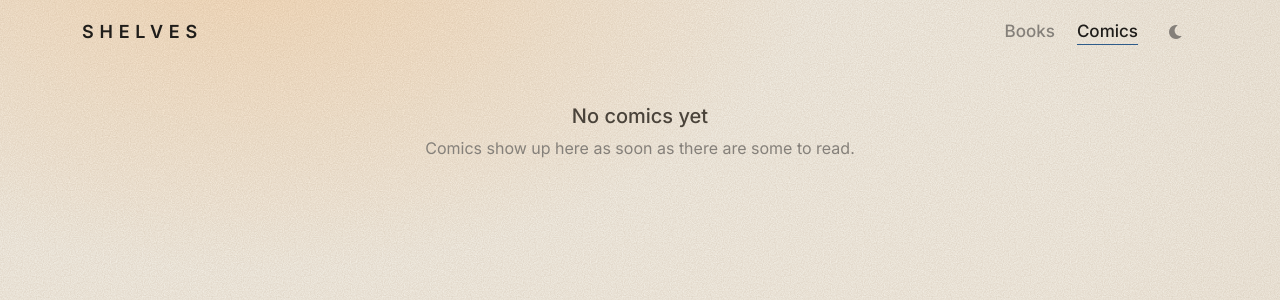
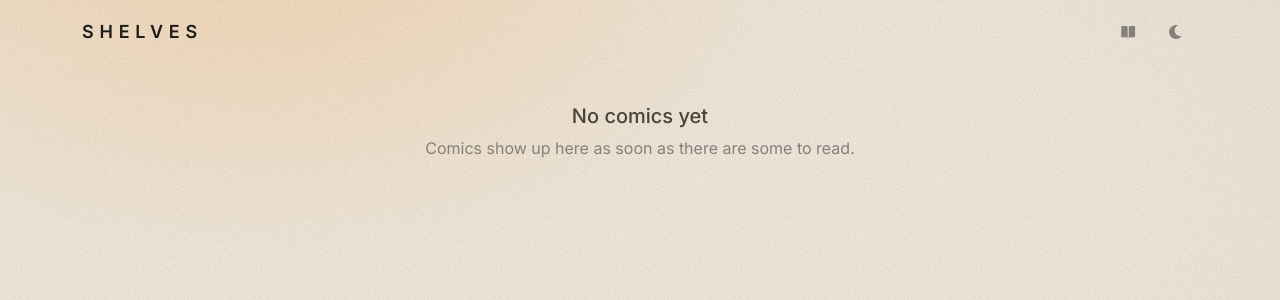
Before and after one commit to ego-alt/library, a Flask app: page /comics/ in a window 1280 px wide. Shown: the top 300 px of the page. Run offline with Flask 3, Linux system fonts and the light colour scheme; the visitor is signed in with stand-in values (Sample User, id 1); data that the repository does not hold is empty; parts of the project's set-up code (start-up, migrations or seed data) failed here and were passed over; some libraries are stand-ins or nearby versions.

Commit message:
small/books and comics as one quiet icon beside night mode

```diff
--- a/library/static/css/index.css
+++ b/library/static/css/index.css
@@ -81,42 +81,10 @@ h2 { font-size: var(--text-lg); font-weight: 600; line-height: 1.3; }
 /* Something is downloading. */
 .bar-icon__dot { position: absolute; top: 9px; right: 9px; width: 7px; height: 7px; border-radius: 50%; background: var(--color-accent); }
 
-/* The two shelves, in the bar beside night mode and the menu. */
+/* The shelf switch: a solid drawing the size and weight of the icons
+   beside it. */
+.bar-svg { width: 1.15em; height: 1.15em; fill: currentColor; vertical-align: -0.15em; }
 .lib-bar { margin-bottom: 0; }  /* the page sets its own top (--page-top) */
-.shelf-nav {
-    display: flex;
-    align-items: baseline;
-    gap: 22px;
-    margin-right: var(--space-3);
-}
-.shelf-nav a {
-    position: relative;
-    color: var(--color-text-muted);
-    text-decoration: none;
-    font-size: 1.0625rem;
-    font-weight: 500;
-    border-bottom: 1px solid transparent;
-    white-space: nowrap;
-    transition: color var(--dur-fast) ease, border-color var(--dur-fast) ease;
-}
-.shelf-nav a:hover { color: var(--color-text-primary); }
-/* 44 px to the finger, the same line to the eye. */
-.shelf-nav a::before { content: ""; position: absolute; inset: -12px -10px; }
-.shelf-nav a[aria-current="page"] { color: var(--color-text-primary); border-bottom-color: var(--color-accent); }
-@media (max-width: 420px) {
-    /* Room for the name, both shelves and the two icons on a phone. */
-    .lib-bar .lib-bar__title { font-size: 1rem; letter-spacing: 0.22em; }
-    .lib-bar .shelf-nav { gap: 14px; margin-right: var(--space-1); }
-    .lib-bar .shelf-nav a { font-size: 1rem; }
-    .lib-bar__actions .btn { min-width: 40px; }
-}
-@media (max-width: 360px) {
-    .lib-bar .lib-bar__title { font-size: 0.9375rem; letter-spacing: 0.14em; }
-    .lib-bar .shelf-nav { gap: 12px; margin-right: 0; }
-    .lib-bar .shelf-nav a { font-size: 0.9375rem; }
-    .lib-bar__actions { gap: 0; }
-    .lib-bar__actions .btn { min-width: 36px; padding-left: 6px; padding-right: 6px; }
-}
 .count {
     display: inline-block;
     min-width: 1.4em;
@@ -132,8 +100,6 @@ h2 { font-size: var(--text-lg); font-weight: 600; line-height: 1.3; }
 @media (max-width: 640px) {
     .lib-bar__inner { height: 56px; }
     .lib-bar__title { letter-spacing: 0.22em; font-size: 1rem; }
-    .shelf-nav { gap: 16px; }
-    .shelf-nav a { font-size: 1rem; }
 }
 /* The hang: covers at book proportions (2:3, so nothing important is
    cropped), five across on a laptop, equally spaced, stepping down to 4, 3
--- a/library/templates/_layout.html
+++ b/library/templates/_layout.html
@@ -33,17 +33,25 @@
     {% block styles %}{% endblock %}
 </head>
 <body{% block body_attrs %}{% endblock %}>
-    {# A slim paper bar: the name on the left; on the right the two shelves,
-       night mode, then for admins Downloads (with Settings at its foot). #}
+    {# A slim paper bar: the name on the left; on the right three quiet icons:
+       the other shelf, night mode, and for admins Downloads (with Settings at
+       its foot). #}
     <header class="lib-bar">
         <div class="lib-bar__inner container">
             <h1 class="lib-bar__title"><a href="{{ url_for('index_routes.index') }}">Shelves</a></h1>
             <div class="lib-bar__actions">
                 {% if current_user.is_authenticated %}
-                <nav class="shelf-nav" aria-label="Library">
-                    <a href="{{ url_for('index_routes.index') }}"{% if shelf == 'books' %} aria-current="page"{% endif %}>Books</a>
-                    <a href="{{ url_for('comics.index') }}"{% if shelf == 'comics' %} aria-current="page"{% endif %}>Comics</a>
-                </nav>
+                {# The other shelf, as one quiet icon (like night mode): on
+                   Books it shows comics, on Comics a book. #}
+                {% if shelf == 'comics' %}
+                <a class="btn btn-ghost bar-icon" href="{{ url_for('index_routes.index') }}" aria-label="Books" title="Books">
+                    <svg class="bar-svg" viewBox="0 0 24 24" aria-hidden="true"><path d="M3 5.2C3 4.5 3.6 4 4.3 4H9.5c1 0 1.8.8 1.8 1.8V20c-.4-.8-1.2-1.3-2.1-1.3H3z"/><path d="M21 5.2c0-.7-.6-1.2-1.3-1.2h-5.2c-1 0-1.8.8-1.8 1.8V20c.4-.8 1.2-1.3 2.1-1.3H21z"/></svg>
+                </a>
+                {% else %}
+                <a class="btn btn-ghost bar-icon" href="{{ url_for('comics.index') }}" aria-label="Comics" title="Comics">
+                    <svg class="bar-svg" viewBox="0 0 24 24" aria-hidden="true"><rect x="2.5" y="2.5" width="9.5" height="8.5" rx="1"/><rect x="14.5" y="2.5" width="7" height="11.5" rx="1"/><rect x="2.5" y="13.5" width="9.5" height="8" rx="1"/><rect x="14.5" y="16.5" width="7" height="5" rx="1"/></svg>
+                </a>
+                {% endif %}
                 {% endif %}
                 {% block bar_actions %}{% endblock %}
                 <button type="button" class="btn btn-ghost bar-icon" onclick="toggleDarkMode()" aria-label="Night mode" title="Night mode"><i id="dark-mode-icon" class="fas fa-moon" aria-hidden="true"></i></button>
```
